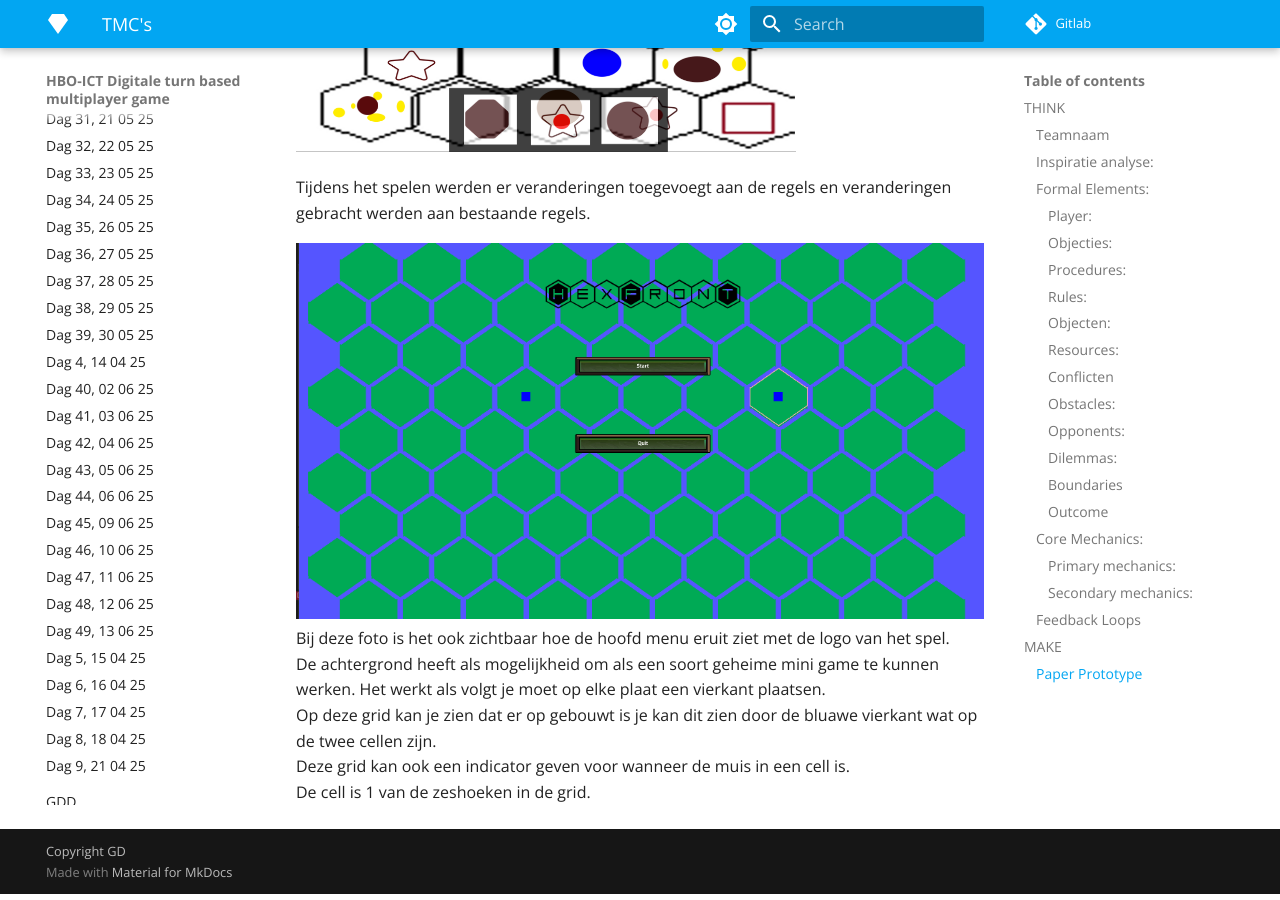
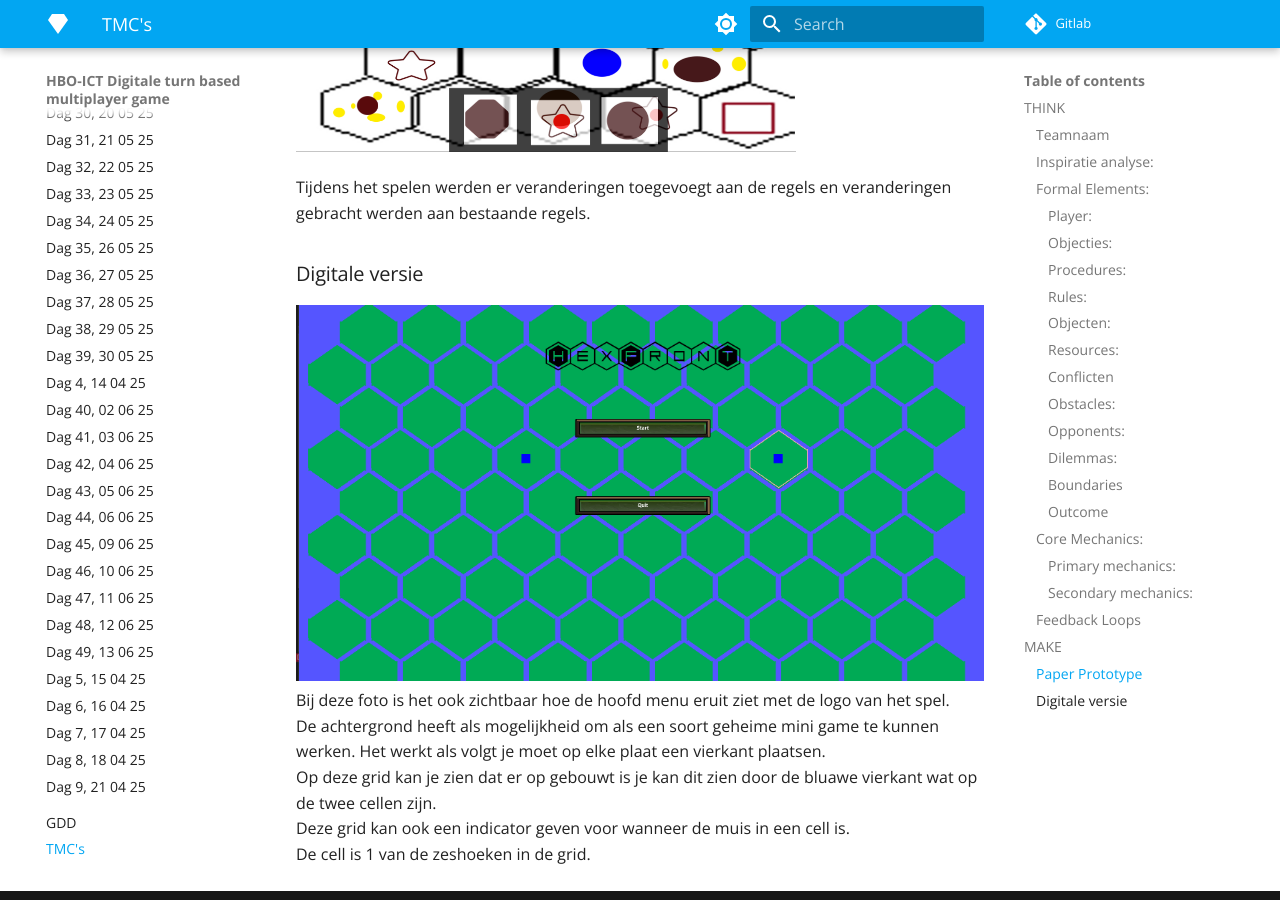
Before and after one commit to lieuweZ/HexFront, an MkDocs documentation site: the page built from docs/TMC's/TMC 1.md, in a window 1280 px wide and 900 px high, scrolled down 5150 px. Built offline with MkDocs 1.6.1 and Material for MkDocs 9.7.7, drawn with Linux system fonts in a browser that asks for light colours; nearby versions of some CDN libraries; library files that are not in the unit come from our copies.

Commit message:
Update file TMC 1.md

```diff
--- a/docs/TMC's/TMC 1.md
+++ b/docs/TMC's/TMC 1.md
@@ -112,7 +112,7 @@ Hiernaa werd er een soort playtest gedaan met het getekende versie.<br>
 
 Tijdens het spelen werden er veranderingen toegevoegt aan de regels en veranderingen gebracht werden aan bestaande regels.<br>
 
-
+### Digitale versie
 
 ![Main menu](./img/mainmenu.png "main menu")<br>
 Bij deze foto is het ook zichtbaar hoe de hoofd menu eruit ziet met de logo van het spel. <br>
```
